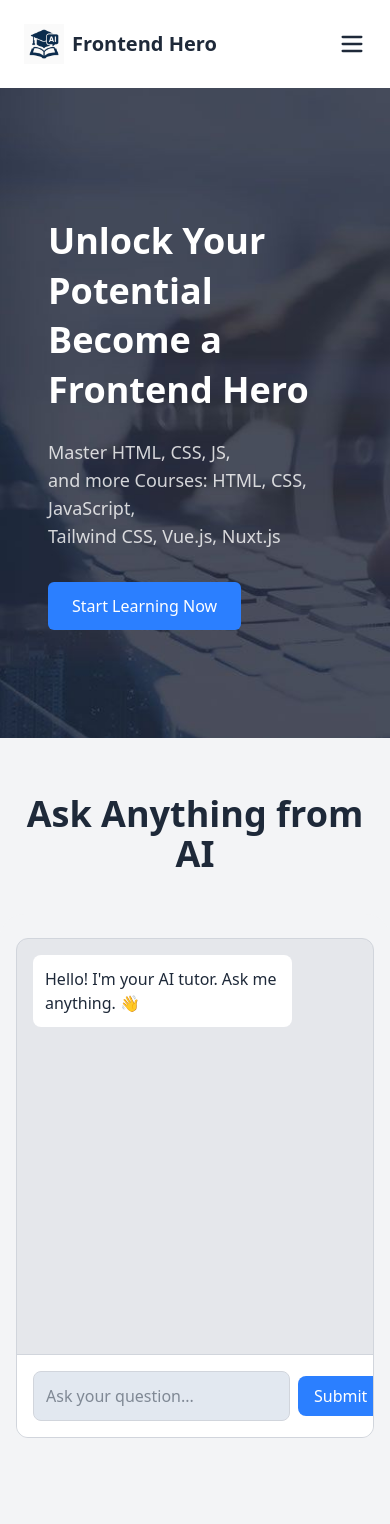
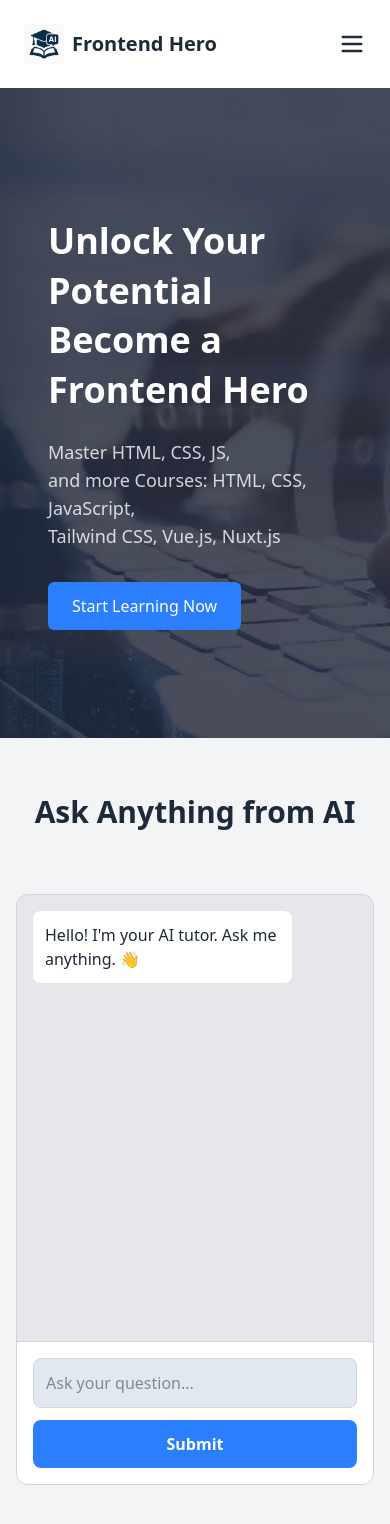
Before and after one commit to Uzair-khane/Frontend, a Nuxt app: page / in a window 390 px wide. Shown: the top 1524 px of the page. Built offline with nearby package versions, Linux system fonts and the light colour scheme.

Commit message:
add responsive design in ai chat bot

```diff
--- a/app/components/AiChat.vue
+++ b/app/components/AiChat.vue
@@ -1,20 +1,30 @@
 <template>
   <div class="min-h-screen bg-gray-100 text-gray-800 flex flex-col">
     <!-- Header -->
-
-
-    <!-- Subheading -->
-    <section class="container mx-auto px-4 py-6 ">
-      <h2 class="text-4xl font-bold mb-4 mt-8 text-center ">Ask Anything from AI</h2>
+    <section class="container mx-auto px-4 py-6 max-w-4xl">
+      <h2 class="text-3xl sm:text-4xl font-bold mb-4 mt-8 text-center">Ask Anything from AI</h2>
     </section>
 
     <!-- Chat Area -->
-    <section class="bg-gray-100 flex-1 rounded-t-3xl py-6 px-4">
-      <div class="w-full mx-auto bg-gray-200 flex flex-col h-[500px] border border-gray-300 rounded-xl overflow-hidden">
-        <div class="flex-1 overflow-y-auto p-4 space-y-4" ref="chatContainer">
-          <div v-for="(msg, i) in messages" :key="i" :class="msg.role === 'user' ? 'text-right' : 'text-left'">
-            <div :class="msg.role === 'user' ? 'bg-blue-500 text-white' : 'bg-white text-gray-800'"
-              class="p-3 rounded-lg inline-block max-w-[80%] whitespace-pre-line">
+    <section class="bg-gray-100 flex-1 rounded-t-3xl py-6 px-4  mx-auto w-full">
+      <div
+        class="w-full mx-auto bg-gray-200 flex flex-col border border-gray-300 rounded-xl overflow-hidden"
+        :class="{'h-[500px]': isDesktop, 'h-[70vh]': !isDesktop}"
+      >
+        <div
+          class="flex-1 overflow-y-auto p-4 space-y-4 scrollbar-thin scrollbar-thumb-gray-400 scrollbar-track-gray-200"
+          ref="chatContainer"
+          style="scroll-behavior: smooth;"
+        >
+          <div
+            v-for="(msg, i) in messages"
+            :key="i"
+            :class="msg.role === 'user' ? 'text-right' : 'text-left'"
+          >
+            <div
+              :class="msg.role === 'user' ? 'bg-blue-500 text-white' : 'bg-white text-gray-800'"
+              class="p-3 rounded-lg inline-block max-w-[80%] whitespace-pre-line break-words"
+            >
               <p>{{ msg.content }}</p>
             </div>
           </div>
@@ -22,21 +32,22 @@
 
         <!-- Input -->
         <div class="border-t border-gray-300 p-4 bg-white">
-          <form @submit.prevent="sendMessage">
-            <div class="flex items-center gap-2">
+          <form @submit.prevent="sendMessage" class="flex flex-col sm:flex-row items-center gap-3">
             <input
               v-model="userInput"
               type="text"
               placeholder="Ask your question..."
-                class="flex-1 p-3 bg-slate-200 rounded-lg border border-gray-300 outline-none"
+              class="flex-grow p-3 bg-slate-200 rounded-lg border border-gray-300 w-full outline-none focus:ring-2 focus:ring-blue-400 transition"
+              autocomplete="off"
+              aria-label="Type your question"
             />
             <button
               type="submit"
-                class="bg-blue-500 hover:bg-blue-600 text-white px-4 py-2 rounded-lg"
+              class="w-full sm:w-auto bg-blue-500 hover:bg-blue-600 text-white px-6 py-3 rounded-lg font-semibold transition"
+              :disabled="!userInput.trim()"
             >
               Submit
             </button>
-            </div>
           </form>
         </div>
       </div>
@@ -45,19 +56,29 @@
 </template>
 
 <script setup>
-import { ref, nextTick } from 'vue'
+import { ref, onMounted } from 'vue'
+
 const userInput = ref('')
-const messages = ref([
-  { role: 'assistant', content: "Hello! I'm your AI tutor. Ask me anything. 👋" }
-])
+const messages = ref([{ role: 'assistant', content: "Hello! I'm your AI tutor. Ask me anything. 👋" }])
 const chatContainer = ref(null)
-const config = useRuntimeConfig()
-const scrollToBottom = async () => {
-  await nextTick()
+
+const scrollToBottom = () => {
   if (chatContainer.value) {
     chatContainer.value.scrollTop = chatContainer.value.scrollHeight
   }
 }
+
+// Responsive height control for chat container
+const isDesktop = ref(true)
+const checkScreenSize = () => {
+  isDesktop.value = window.innerWidth >= 768
+}
+onMounted(() => {
+  checkScreenSize()
+  window.addEventListener('resize', checkScreenSize)
+})
+
+const config = useRuntimeConfig()
 
 const sendMessage = async () => {
   if (!userInput.value.trim()) return
@@ -73,16 +94,15 @@ const sendMessage = async () => {
       method: 'POST',
       headers: {
         'Content-Type': 'application/json',
-        'Authorization': `Bearer ${config.public.GROQ_API_KEY}`
-
+        Authorization: `Bearer ${config.public.GROQ_API_KEY}`,
       },
       body: JSON.stringify({
         model: 'meta-llama/llama-4-scout-17b-16e-instruct',
         messages: [
           { role: 'system', content: 'You are a helpful AI tutor.' },
-          ...messages.value.filter(m => m.role !== 'assistant' || m.content !== 'Typing...')
-        ]
-      })
+          ...messages.value.filter((m) => m.role !== 'assistant' || m.content !== 'Typing...'),
+        ],
+      }),
     })
 
     const data = await res.json()
@@ -94,26 +114,30 @@ const sendMessage = async () => {
     const reply = data.choices?.[0]?.message?.content || '⚠️ No response from AI.'
     messages.value.push({
       role: 'assistant',
-      content: reply
+      content: reply,
     })
 
     scrollToBottom()
   } catch (error) {
     messages.value.pop()
     messages.value.push({ role: 'assistant', content: '❌ Error getting response. Try again.' })
-    console.error("Groq API Error:", error)
+    console.error('Groq API Error:', error)
   }
 }
-
 </script>
 
 <style scoped>
-/* Optional Scrollbar */
-::-webkit-scrollbar {
-  width: 6px;
+/* Scrollbar styling for modern browsers */
+.scrollbar-thin {
+  scrollbar-width: thin;
+  scrollbar-color: #9ca3af #e5e7eb;
 }
-::-webkit-scrollbar-thumb {
-  background-color: #888;
-  border-radius: 3px;
+.scrollbar-thumb-gray-400::-webkit-scrollbar-thumb {
+  background-color: #9ca3af;
+  border-radius: 6px;
+}
+.scrollbar-track-gray-200::-webkit-scrollbar-track {
+  background-color: #e5e7eb;
+  border-radius: 6px;
 }
 </style>
```
Lines whose indentation alone changed are shown as unchanged.
